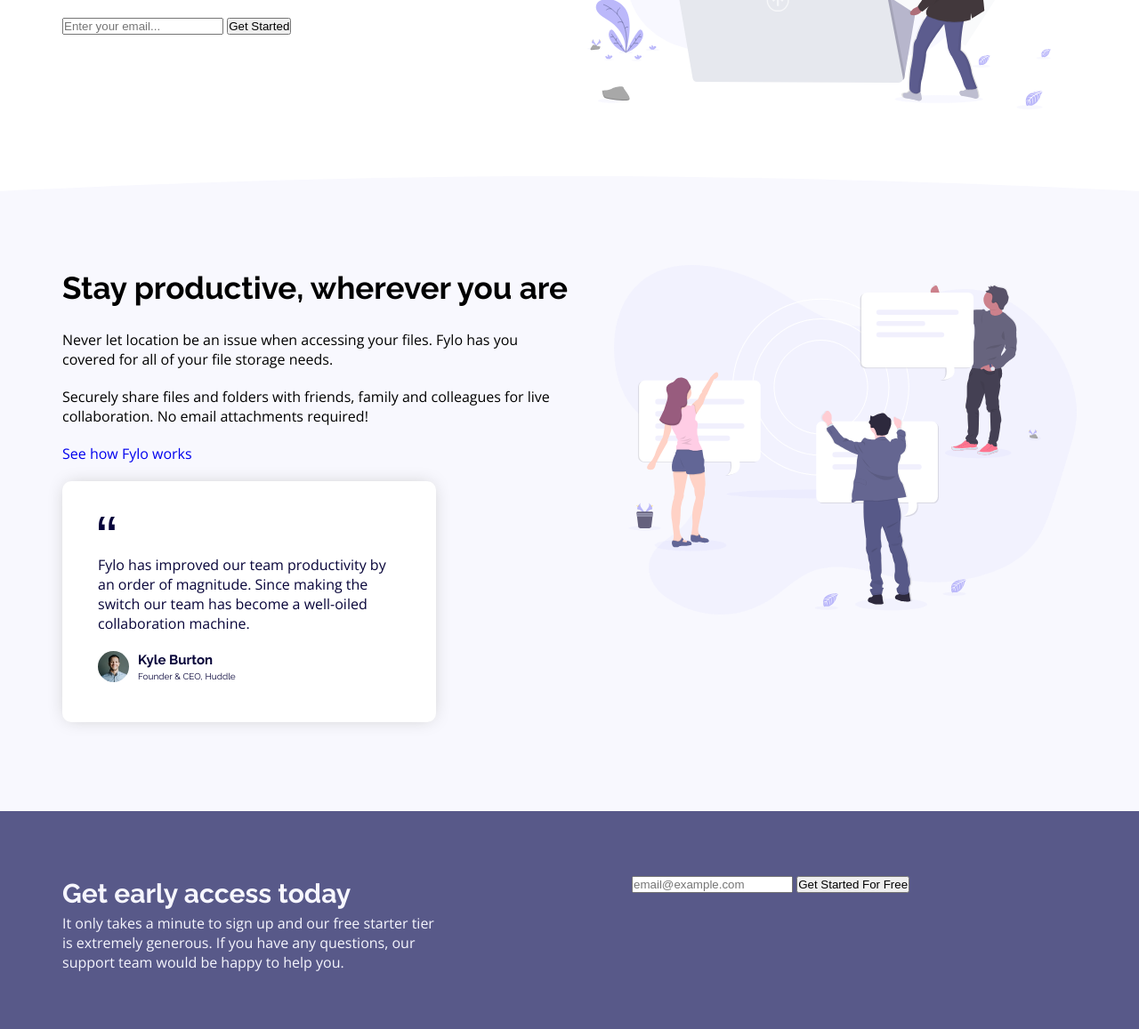
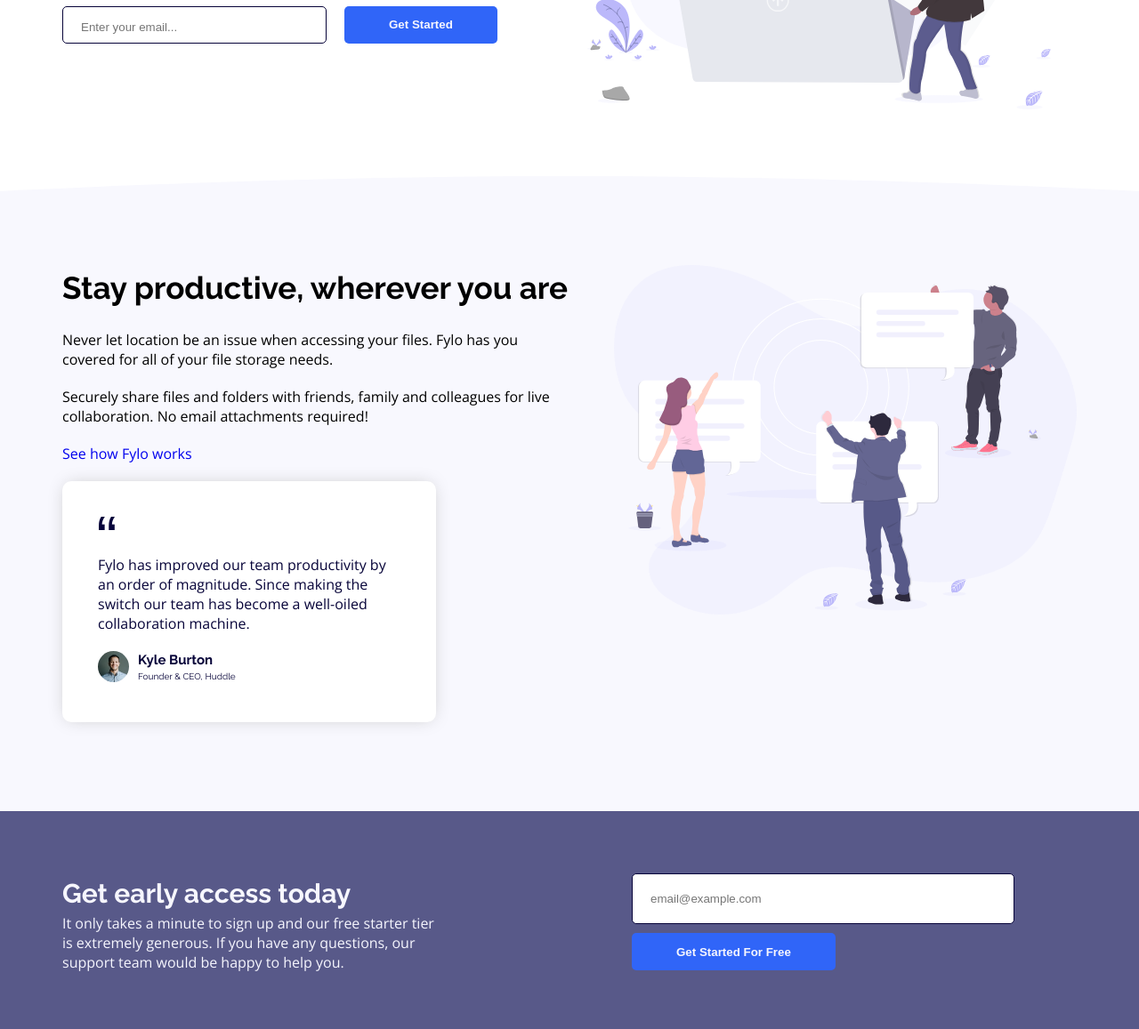
Before and after one commit to Ramon-Alvez/Frontend-Mentor-HTML-CSS-Junior-Fylo-landing-page, a plain HTML site: page index.html in a window 1280 px wide. Shown: the part 458-1615 px from the top of the page at 89% size. Drawn offline with nearby package versions, Linux system fonts and the light colour scheme.

Commit message:
feat: Adicionando a classe button aos input-submit e estilizando os formulários.

```diff
--- a/assets/css/style.css
+++ b/assets/css/style.css
@@ -159,3 +159,51 @@ h1,h2 {
 #early-access form {
     padding: 0 var(--DefaultSpacing);
 }
+
+
+/* ~~ FORM DEFAULT CONFIGS ~~ */
+form input {
+    border-radius: 0.5rem;
+}
+form .button {
+    display: block;
+    width: fit-content;
+    padding: 1rem 5rem;
+    height: 4.2rem;
+
+    border: none;
+    background-color: var(--Button);
+    color: var(--Neutral01);
+    font-weight: 700;
+}
+
+
+/* ~~  SECTION-1 FORM > INPUT STYLE ~~ */
+#acessible-location #form-1 {
+    display: flex;
+    align-items: center;
+}
+#acessible-location #form-1 #email-1 {
+    padding: 1.5rem 2rem 1rem 2rem;
+    width: 55%;
+    margin-right: 2rem;
+
+    border: 0.1rem solid var(--MainDark);
+    color: var(--MainDark);
+}
+
+
+/* ~~  SECTION-3 FORM > INPUT STYLE ~~ */
+#early-access #form-2 {
+    display: flex;
+    flex-direction: column;
+    gap: 1rem;
+}
+#early-access #form-2 #email-2 {
+    padding: 2rem ;
+    width: 100%;
+    margin-right: 2rem;
+
+    border: 0.1rem solid var(--MainDark);
+    color: var(--MainDark);
+}
--- a/index.html
+++ b/index.html
@@ -48,7 +48,7 @@
 
         <form method="post" action="index.html" id="form-1">
           <input type="text" name="email" id="email-1" placeholder="Enter your email...">
-          <input type="submit" value="Get Started">
+          <input class="button" type="submit" value="Get Started">
         </form>
       </article>
       <div class="section-image">
@@ -108,7 +108,7 @@
       </div>
       <form method="post" action="index.html" id="form-2">
         <input type="text" name="email" id="email-2" placeholder="email@example.com">
-        <input type="submit" value= "Get Started For Free">
+        <input class="button" type="submit" value= "Get Started For Free">
       </form>
     </section>
   </main>
```
